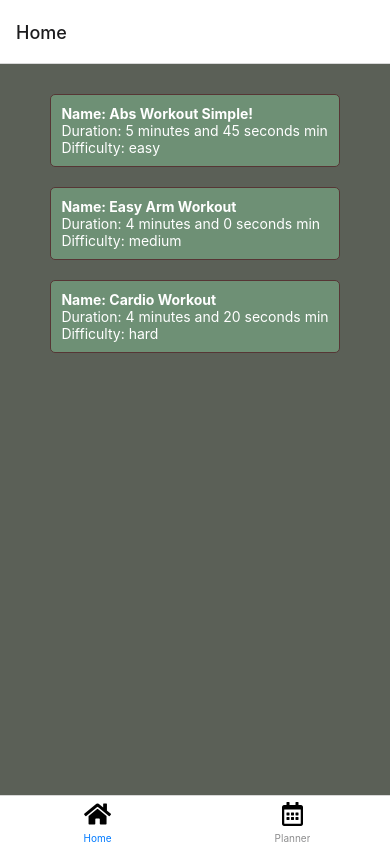
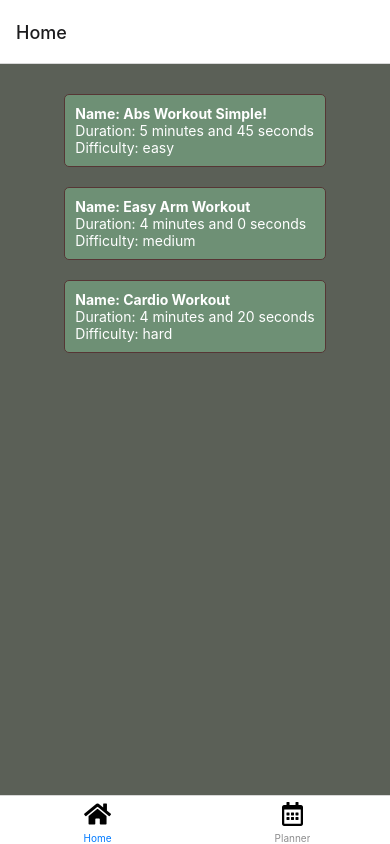
Before and after one commit to KennedyMungai/WorkoutAppAnother, a React Native app: screen /Home in a window 390 px wide. Built offline with nearby package versions, Linux system fonts and the light colour scheme.

Commit message:
Got rid of some unneeded markup

```diff
--- a/components/WorkoutItem.tsx
+++ b/components/WorkoutItem.tsx
@@ -13,7 +13,7 @@ const WorkoutItem = ({ item }: Props) => {
 				Name: {item.name}
 			</Text>
 			<Text style={{ color: 'white' }}>
-				Duration: {formatSec(item.duration)} min
+				Duration: {formatSec(item.duration)}
 			</Text>
 			<Text style={{ color: 'white' }}>
 				Difficulty: {item.difficulty}
```
